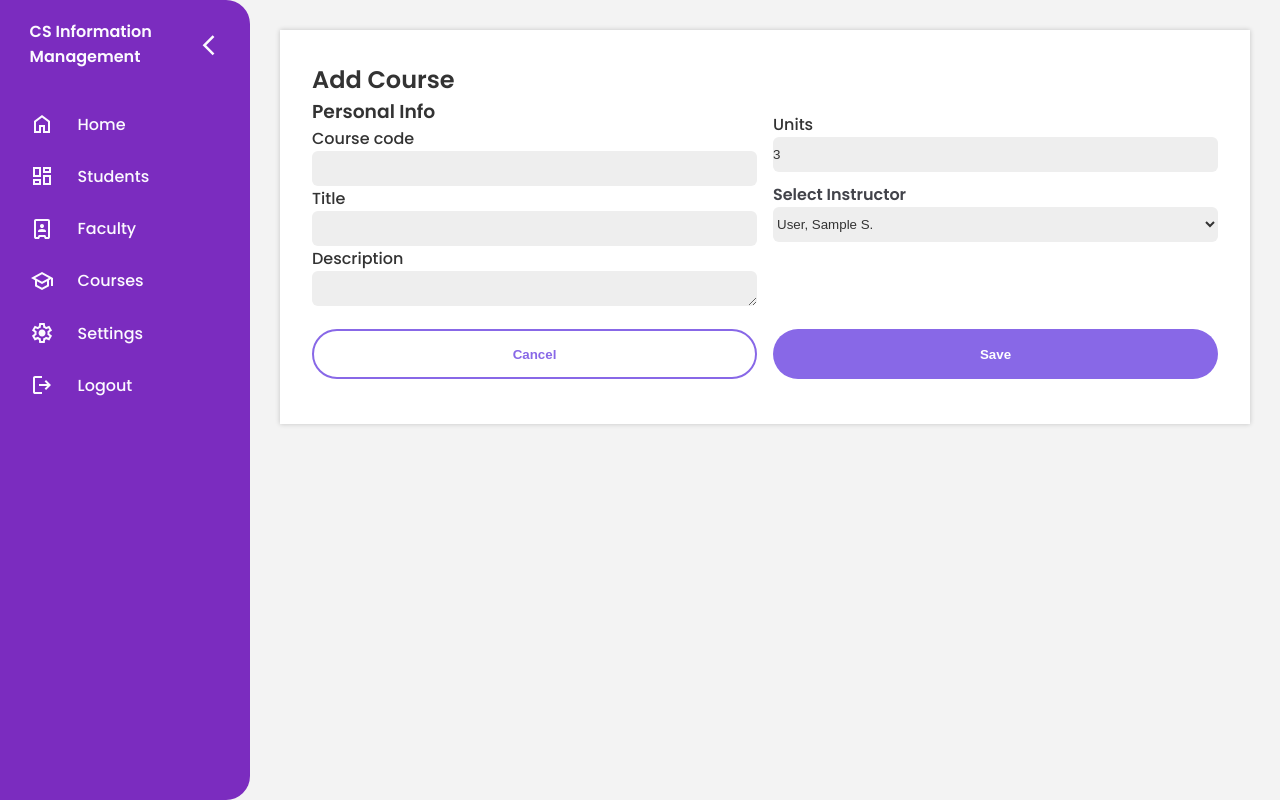
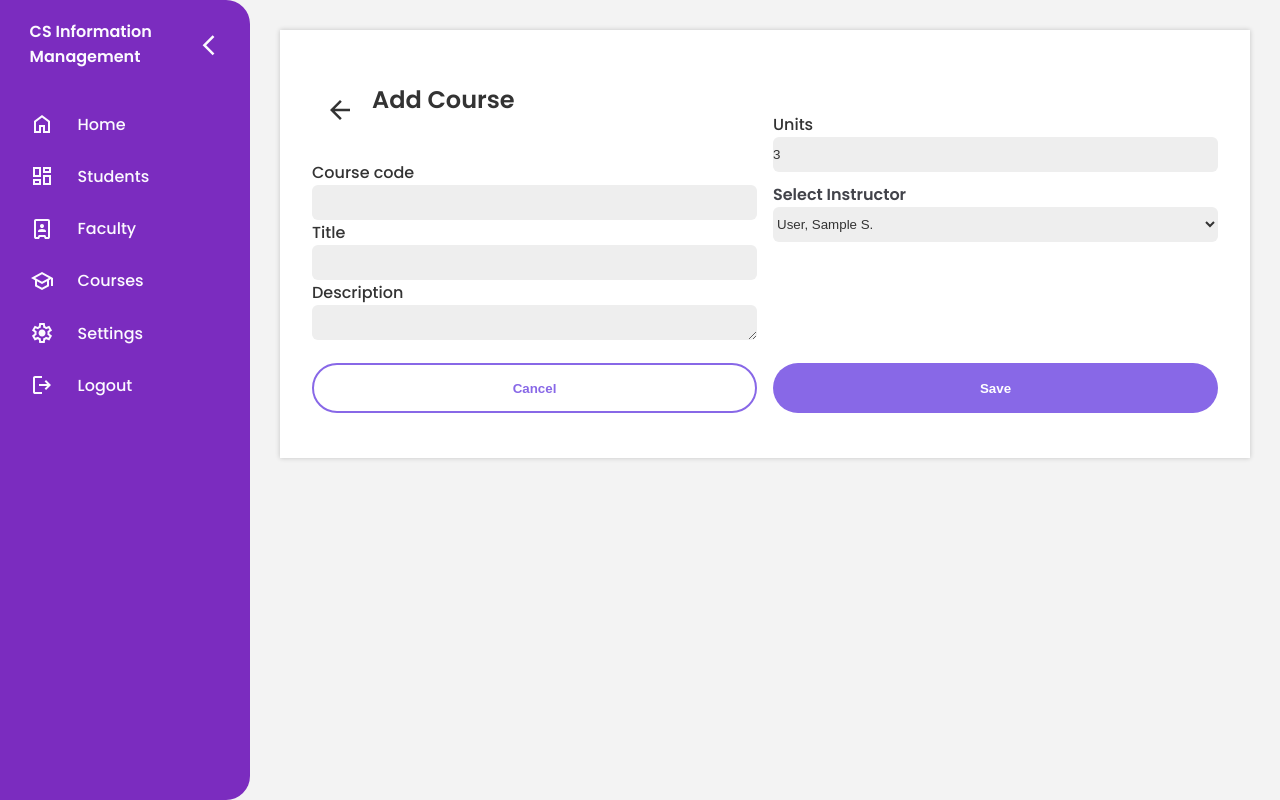
Before and after one commit to Gabrielkaos/CS_IMS, a Django app: page /course_create/ in a window 1280 px wide. Run offline with Django 4.2, Linux system fonts and the light colour scheme; a user stored in the database is signed in; tables that the repository leaves empty hold one stand-in row (values such as "Sample post"); some libraries are stand-ins or nearby versions.

Commit message:
fixed add back button in course

```diff
--- a/IMS_app/templates/IMS_app/course_form.html
+++ b/IMS_app/templates/IMS_app/course_form.html
@@ -5,8 +5,12 @@
         {% csrf_token %}
 
         <div class="modal-content-container" style="grid-area: info1">
-            <h2>{% if form.instance.pk %}Edit{% else %}Add{% endif %} Course</h2>
-            <h3>Personal Info</h3>
+            <div class="header">
+                <button class="back-button" onclick="window.location.href='{% url 'course_list' %}'">
+                    <svg xmlns="http://www.w3.org/2000/svg" height="30px" viewBox="0 -960 960 960" width="30px" fill="#F3F3F3"><path d="m313-440 224 224-57 56-320-320 320-320 57 56-224 224h487v80H313Z"/></svg>
+                </button>
+                <h2>{% if form.instance.pk %}Edit{% else %}Add{% endif %} Course</h2>
+            </div>
 
             {{ form.course_code.label }} {{ form.course_code }}
 
```
